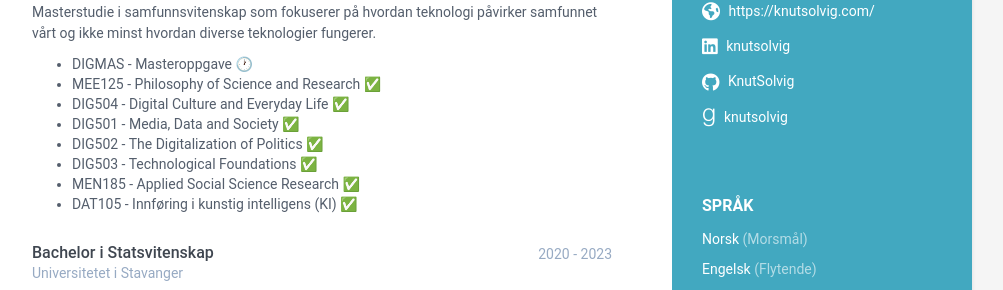
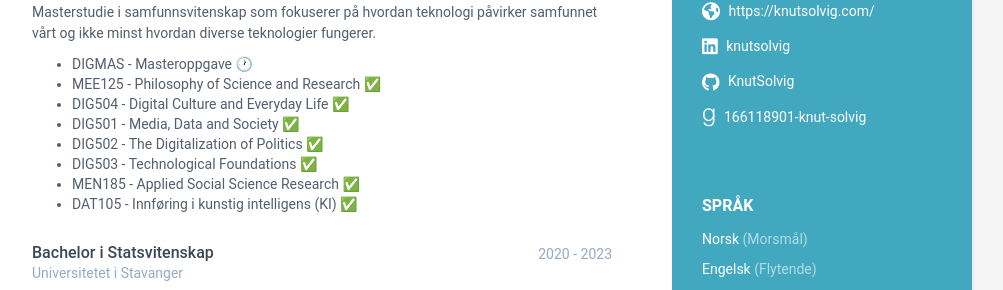
Before and after one commit to KnutSolvig/knutsolvig.github.io, a Jekyll site: the page built from index.html, in a window 1280 px wide and 900 px high. Shown: the part 403-693 px from the top of the window, without its empty margins (168-1171 px from the left). Built offline with Jekyll 4.4.1, drawn with Linux system fonts in a browser that asks for light colours.

Commit message:
Update data.yml

```diff
--- a/_data/data.yml
+++ b/_data/data.yml
@@ -28,7 +28,7 @@ sidebar:
   twitter:
   stack-overflow: # Number/Username, e.g. 123456/alandoe
   codewars:
-  goodreads: knutsolvig # Number-Username, e.g. 123456-alandoe
+  goodreads: 166118901-knut-solvig # Number-Username, e.g. 123456-alandoe
   mastodon: # Please include your full Mastodon link here.
   hackerrank: # Please provide your HackerRank username.
   leetcode: # Please provide your LeetCode username.
```
